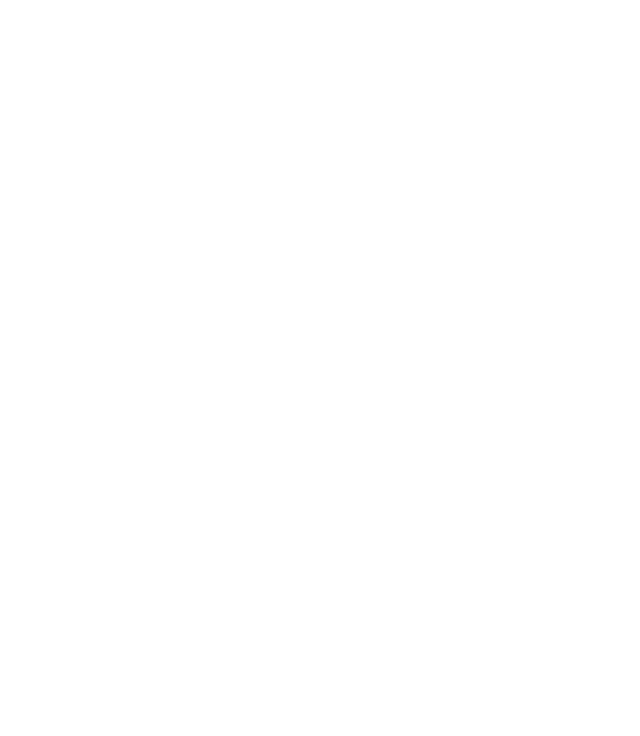
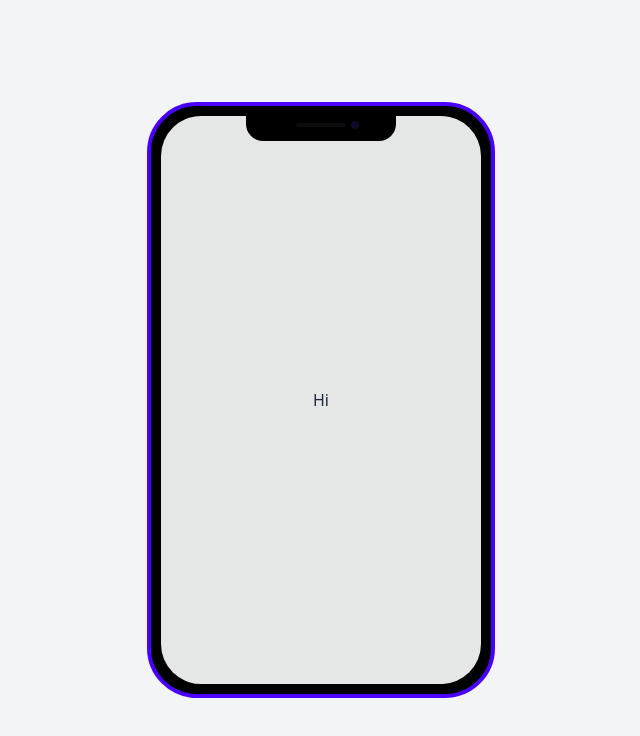
Before and after one commit to Farhad0111/27_Text_Instruction_Important_Let-s_Create_Payooo_Mobile_Bank_with_DOM, a plain HTML site: page index.html in a window 1280 px wide. Shown: the whole page, without its empty margins (319-959 px from the left). Drawn offline with nearby package versions, Linux system fonts and the light colour scheme.

Commit message:
Add files via upload

```diff
--- a/index.html
+++ b/index.html
@@ -9,5 +9,16 @@
 </head>
 <body>
 
+    <main class="flex items-center justify-center min-h-screen bg-gray-100">
+        <div class="mockup-phone border-primary">
+            <div class="camera"></div>
+            <div class="display">
+                <div class="artboard artboard-demo phone-1 flex items-center justify-center">
+                    Hi
+                </div>
+            </div>
+        </div>
+    </main>
+
 </body>
 </html>
```
